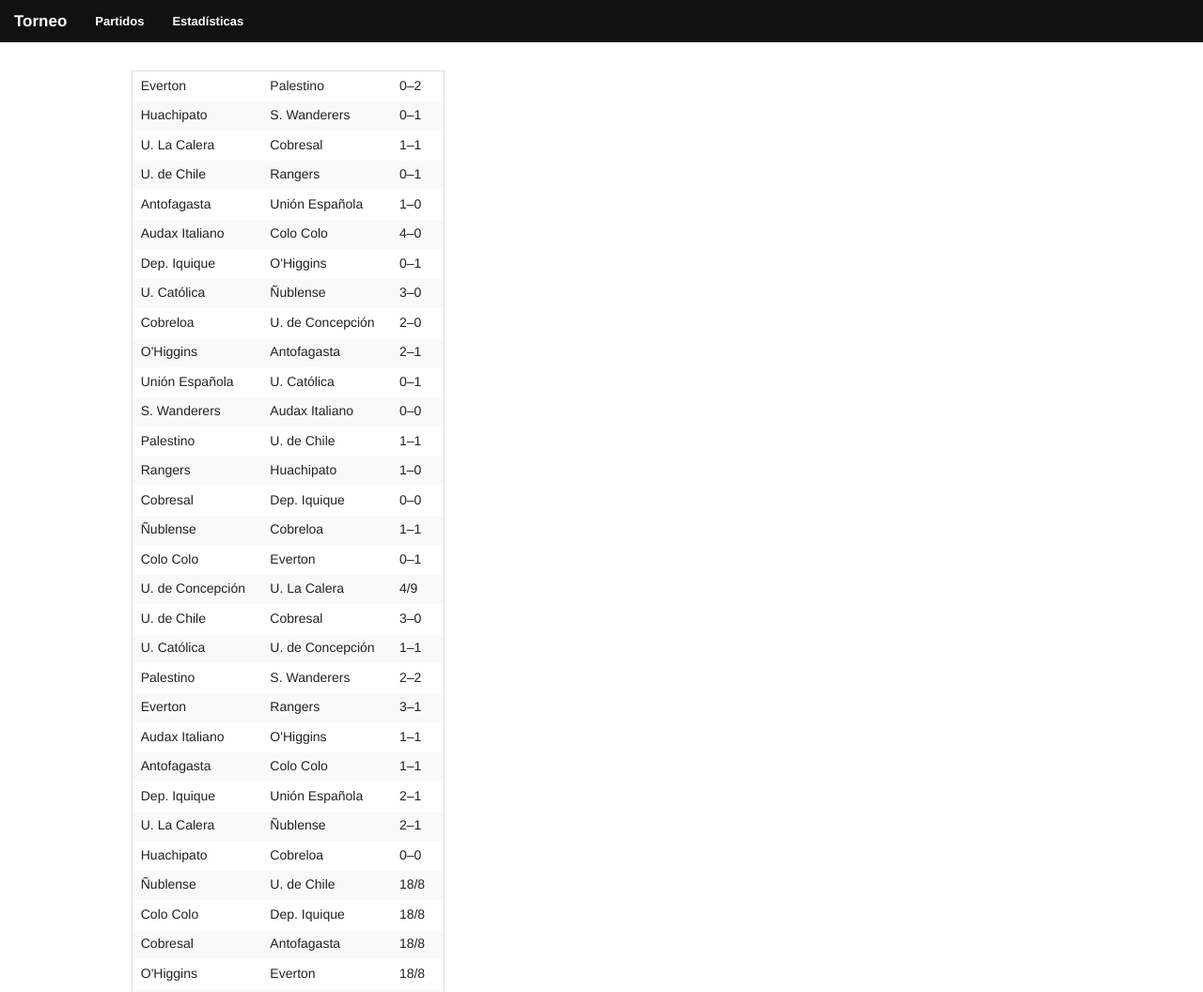
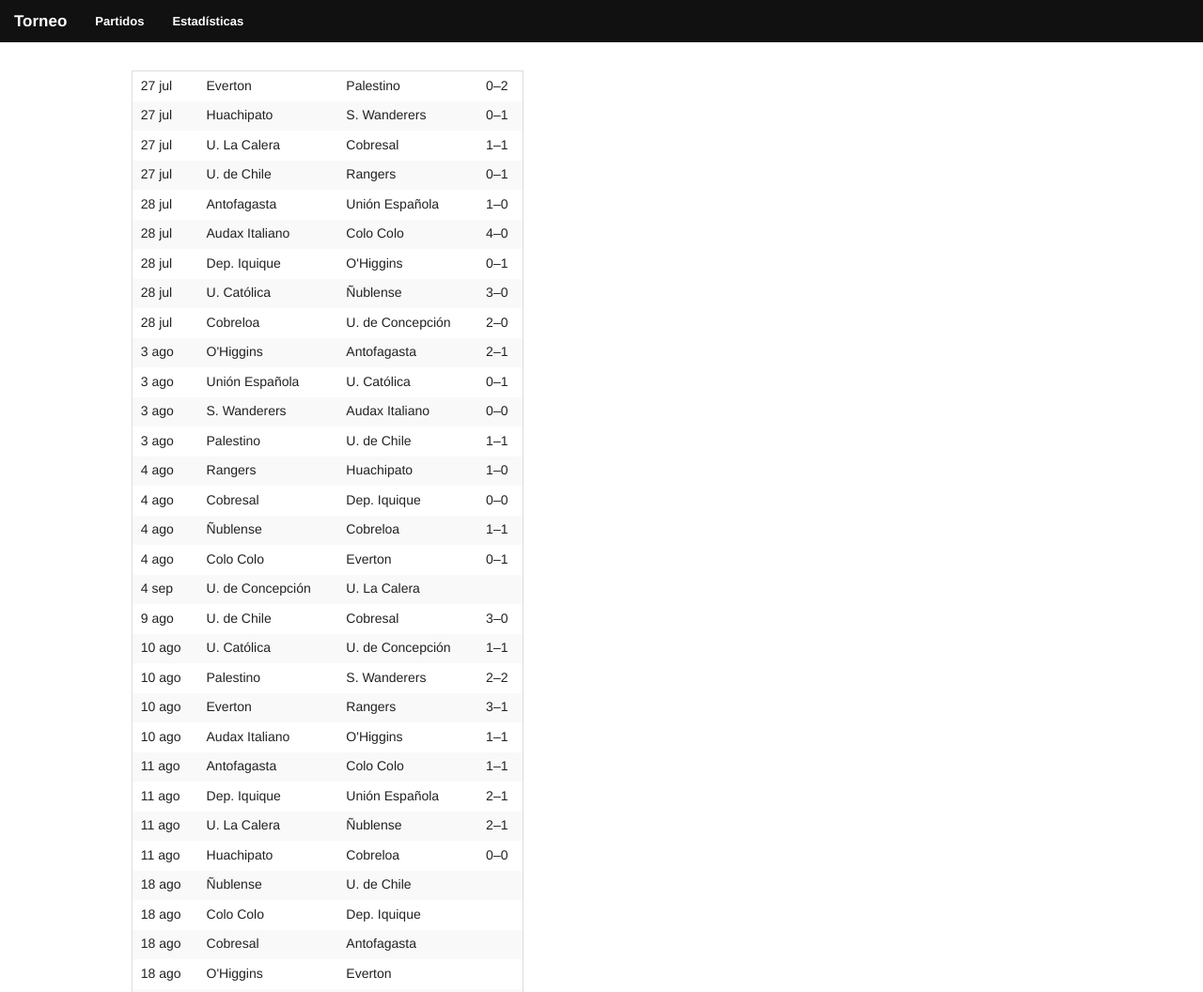
Before and after one commit to rbonvall/torneo, a plain HTML site: page app/index.html at #/matches in a window 1280 px wide. Shown: the top 1056 px of the page at 94% size. Drawn offline with Linux system fonts and the light colour scheme.

Commit message:
Show kickoff date in match list

```diff
--- a/app/js/app.js
+++ b/app/js/app.js
@@ -47,11 +47,18 @@
             if (s.length === 2) {
                 return s.join("–");
             }
-            if (match.kickoff) {
-                var d = new Date(match.kickoff);
-                return d.getDate() + "/" + (d.getMonth() + 1);
+            return "";
+        };
+    });
+
+    app.filter('kickoff', function () {
+        return function (kickoff) {
+            if (!kickoff) {
+                return "";
             }
-            return "•";
+            var months = 'ene feb mar abr may jun jul ago sep oct nov dic'.split(/ /);
+            var d = new Date(kickoff);
+            return d.getDate() + " " + months[d.getMonth()];
         };
     });
 
--- a/app/partials/matches.html
+++ b/app/partials/matches.html
@@ -1,6 +1,7 @@
-<table class="large-4 columns">
+<table class="large-5 columns">
   <tbody>
     <tr data-ng-repeat="match in tournament.matches">
+      <td data-ng-bind="match.kickoff | kickoff"></td>
       <td data-ng-bind="tournament.teams[match.teams[0]]"></td>
       <td data-ng-bind="tournament.teams[match.teams[1]]"></td>
       <td data-ng-bind="match | matchScore"></td>
```
